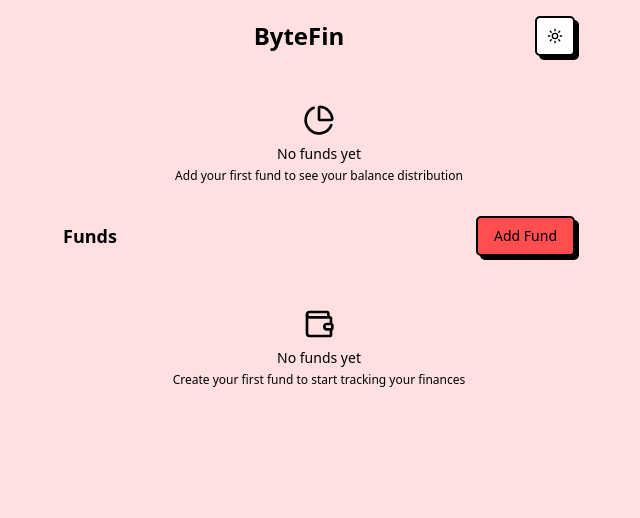
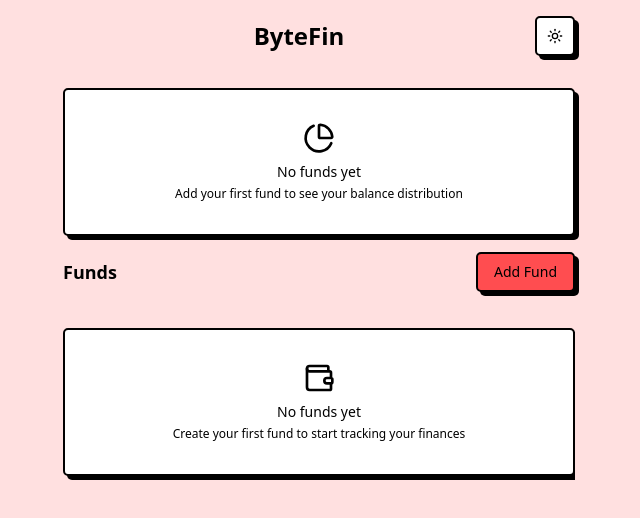
Before and after one commit to thebryanmartinez/bytefin, a Next.js app: page / in a window 1280 px wide. Shown: the top 518 px of the page, without its empty margins (321-961 px from the left). Built offline with nearby package versions, Linux system fonts and the light colour scheme.

Commit message:
refactor(ui): update component styling with borders and shadows
- Enhance EmptyState and Loading components with consistent padding, borders, background, and hover effects
- Add overflow-x-hidden to Funds component for better layout control

```diff
--- a/src/components/modules/EmptyState.tsx
+++ b/src/components/modules/EmptyState.tsx
@@ -15,7 +15,7 @@ export const EmptyState = ({
 }: EmptyStateProps) => {
   return (
     <div
-      className={`flex flex-col items-center justify-center py-8 text-center ${className}`}
+      className={`flex flex-col items-center justify-center py-8 my-4 px-6 text-center rounded-base border-2 border-border bg-secondary-background shadow-shadow hover:translate-x-boxShadowX hover:translate-y-boxShadowY hover:shadow-none transition-all duration-200 ${className}`}
     >
       {Icon && <Icon className="size-8 text-muted-foreground mb-2" />}
       <h3 className="text-sm font-medium text-foreground mb-1">{title}</h3>
--- a/src/components/modules/Funds.tsx
+++ b/src/components/modules/Funds.tsx
@@ -34,7 +34,7 @@ export const Funds = ({
           <AddFundDialog addFund={addFund} />
         </div>
       </div>
-      <div className="pb-4 max-h-[calc(100vh-400px)] w-full overflow-y-auto">
+      <div className="pb-4 max-h-[calc(100vh-400px)] w-full overflow-y-auto overflow-x-hidden">
         {funds.length === 0 ? (
           <EmptyState
             icon={Wallet}
--- a/src/components/modules/Loading.tsx
+++ b/src/components/modules/Loading.tsx
@@ -11,7 +11,7 @@ export const Loading = ({ message, className }: LoadingProps) => {
   const displayMessage = message || t("common.loading");
   return (
     <div
-      className={`flex flex-col items-center justify-center py-8 ${className}`}
+      className={`flex flex-col items-center justify-center py-8 px-6 rounded-base border-2 border-border bg-secondary-background shadow-shadow hover:translate-x-boxShadowX hover:translate-y-boxShadowY hover:shadow-none transition-all duration-200 ${className}`}
     >
       <Spinner className="size-6" />
       <p className="mt-2 text-sm text-muted-foreground">{displayMessage}</p>
```
